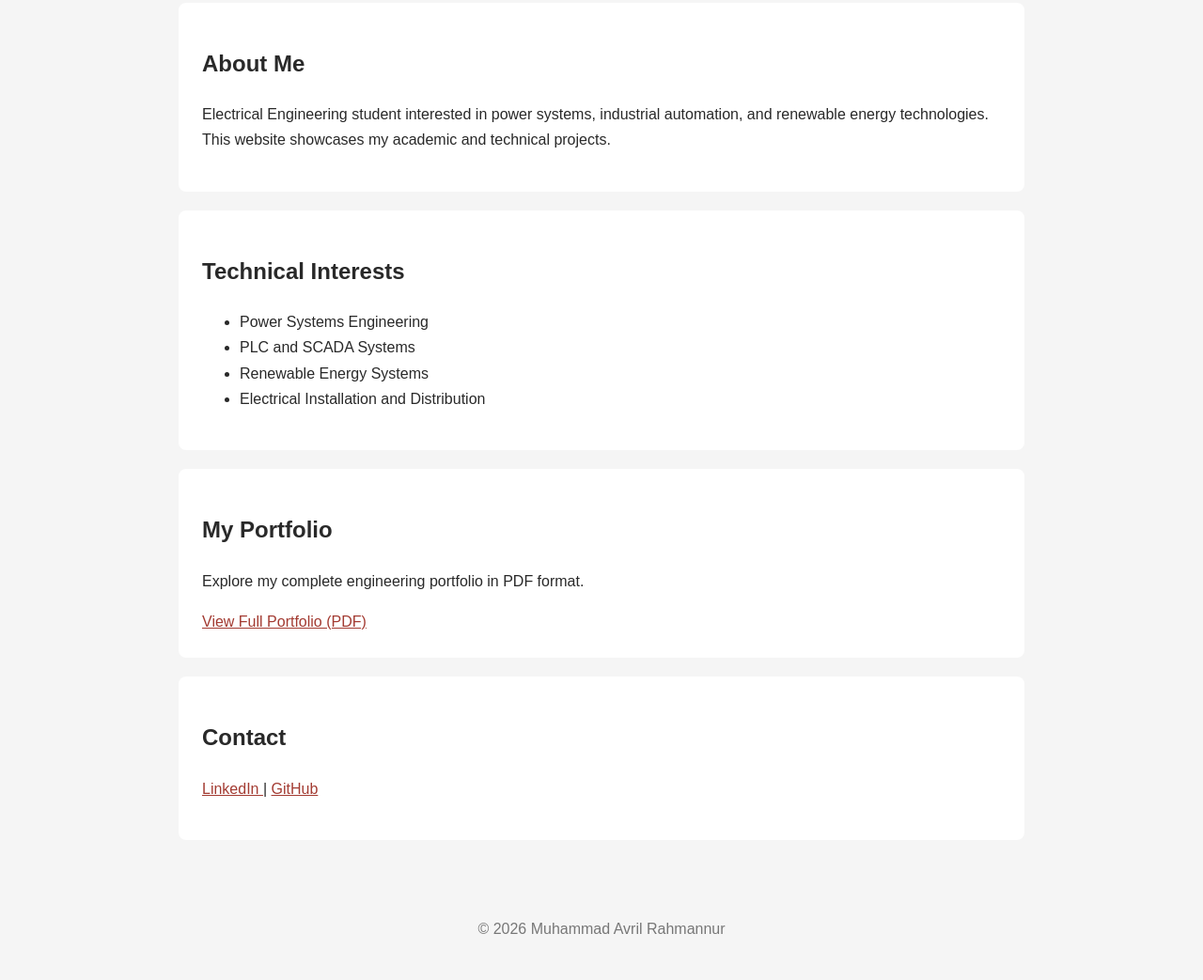
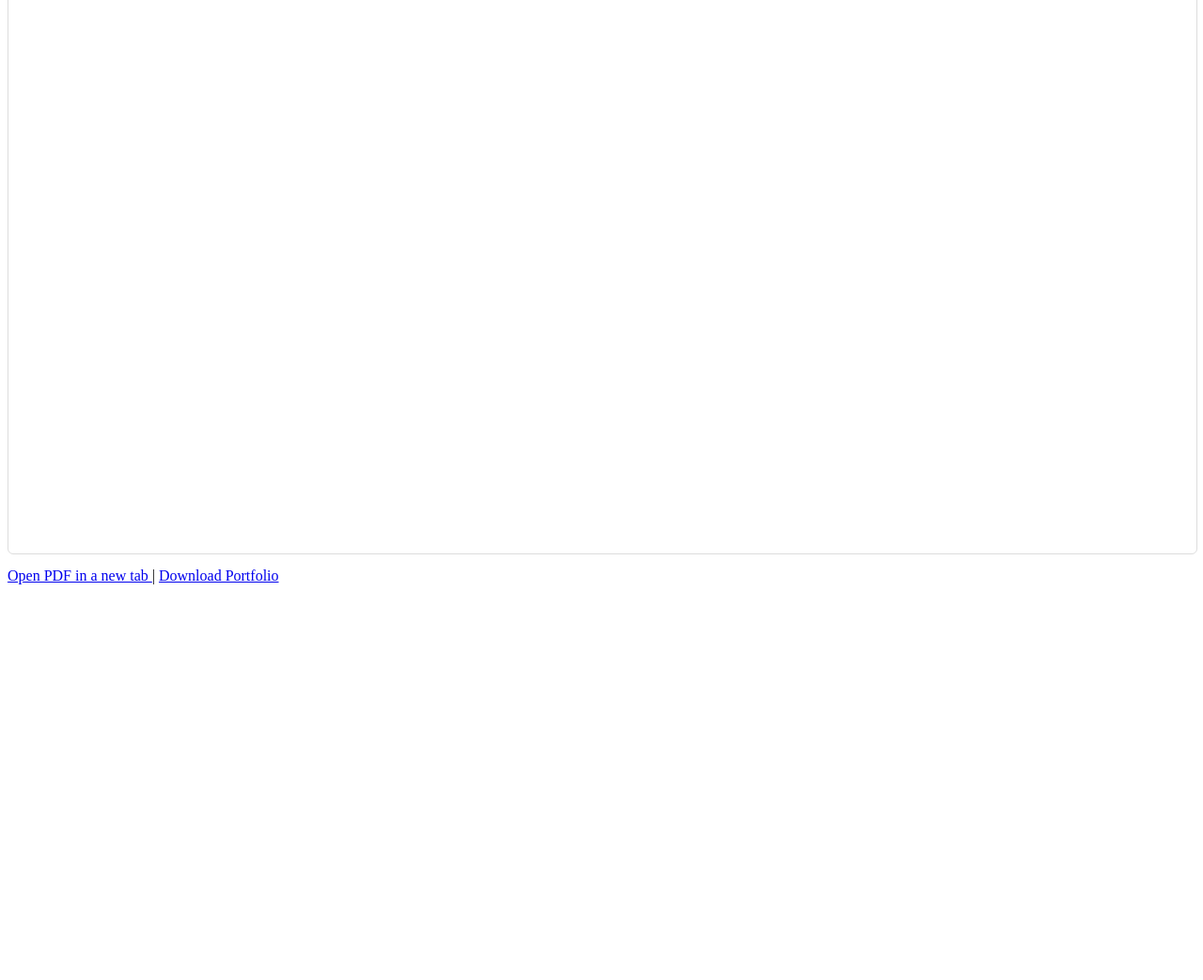
Before and after one commit to avrilrahmannur/portfolio, a plain HTML site: page index.html in a window 1280 px wide. Shown: the part 351-1394 px from the top of the page at 94% size. After the commit the page ends 989 px from the top, so only its background shows below. Drawn offline with Linux system fonts and the light colour scheme.

Commit message:
Update index.html

```diff
--- a/index.html
+++ b/index.html
@@ -1,100 +1,31 @@
 
-<!DOCTYPE html>
-<html lang="en">
-<head>
-    <meta charset="UTF-8">
-    <meta name="viewport" content="width=device-width, initial-scale=1.0">
-    <title>Muhammad Avril Rahmannur | Portfolio</title>
-    <style>
-        body {
-            font-family: Arial, sans-serif;
-            background: #f5f5f5;
-            color: #292929;
-            margin: 0;
-            line-height: 1.7;
-        }
-        header {
-            background: #252525;
-            color: white;
-            padding: 65px 10%;
-        }
-        main {
-            max-width: 900px;
-            margin: 40px auto;
-            padding: 0 25px;
-        }
-        section {
-            background: white;
-            padding: 25px;
-            margin-bottom: 20px;
-            border-radius: 8px;
-        }
-        a {
-            color: #a33b32;
-        }
-        footer {
-            text-align: center;
-            padding: 25px;
-            color: #777;
-        }
-    </style>
-</head>
-<body>
+<section>
+    <h2>My Portfolio</h2>
 
-<header>
-    <h1>Muhammad Avril Rahmannur</h1>
-    <p>Electrical Engineering | Power Systems | Industrial Automation</p>
-    <p>Universitas Pendidikan Indonesia</p>
-</header>
+    <p>
+        Explore my academic and technical projects
+        through my engineering portfolio.
+    </p>
 
-<main>
-    <section>
-        <h2>About Me</h2>
-        <p>
-            Electrical Engineering student interested in power systems,
-            industrial automation, and renewable energy technologies.
-            This website showcases my academic and technical projects.
-        </p>
-    </section>
+    <div style="width: 100%; height: 850px;">
+        <iframe
+            src="Portfolio%20-%20Muhammad%20Avril%20Rahmannur.pdf"
+            width="100%"
+            height="100%"
+            style="border: 1px solid #ddd; border-radius: 6px;"
+            title="Muhammad Avril Rahmannur Engineering Portfolio">
+        </iframe>
+    </div>
 
-    <section>
-        <h2>Technical Interests</h2>
-        <ul>
-            <li>Power Systems Engineering</li>
-            <li>PLC and SCADA Systems</li>
-            <li>Renewable Energy Systems</li>
-            <li>Electrical Installation and Distribution</li>
-        </ul>
-    </section>
-
-    <section>
-        <h2>My Portfolio</h2>
-        <p>
-            Explore my complete engineering portfolio in PDF format.
-        </p>
-        <a href="Portfolio_Muhammad%20Avril%20Rahmannur.pdf"
+    <p>
+        <a href="Portfolio%20-%20Muhammad%20Avril%20Rahmannur.pdf"
            target="_blank">
-            View Full Portfolio (PDF)
+            Open PDF in a new tab
         </a>
-    </section>
-
-    <section>
-        <h2>Contact</h2>
-        <p>
-            <a href="https://www.linkedin.com/in/muhammad-avril-rahmannur/">
-                LinkedIn
-            </a>
-            |
-            <a href="https://github.com/avrilrahmannur">
-                GitHub
-            </a>
-        </p>
-    </section>
-</main>
-
-<footer>
-    <p>© 2026 Muhammad Avril Rahmannur</p>
-</footer>
-
-</body>
-</html>
+        |
+        <a href="Portfolio%20-%20Muhammad%20Avril%20Rahmannur.pdf"
+           download>
+            Download Portfolio
+        </a>
+    </p>
+</section>
```
